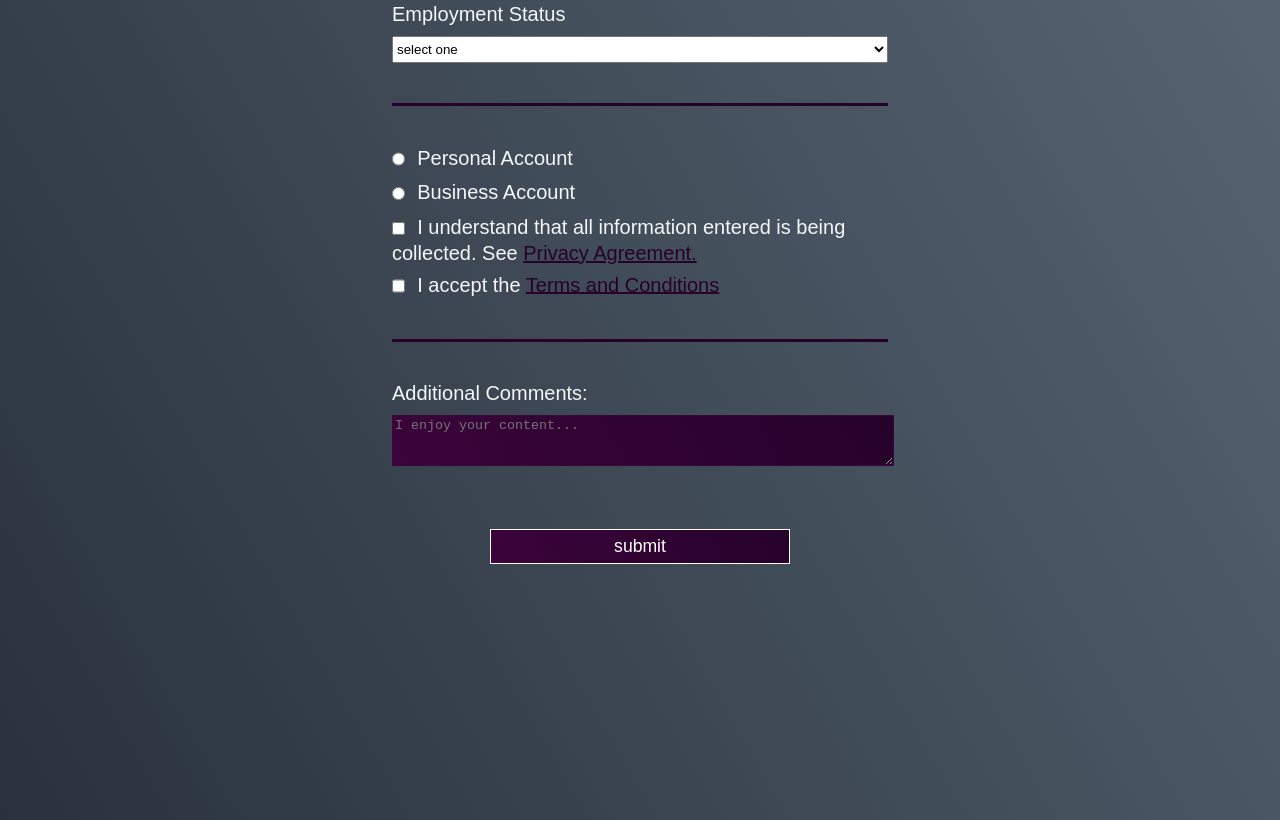
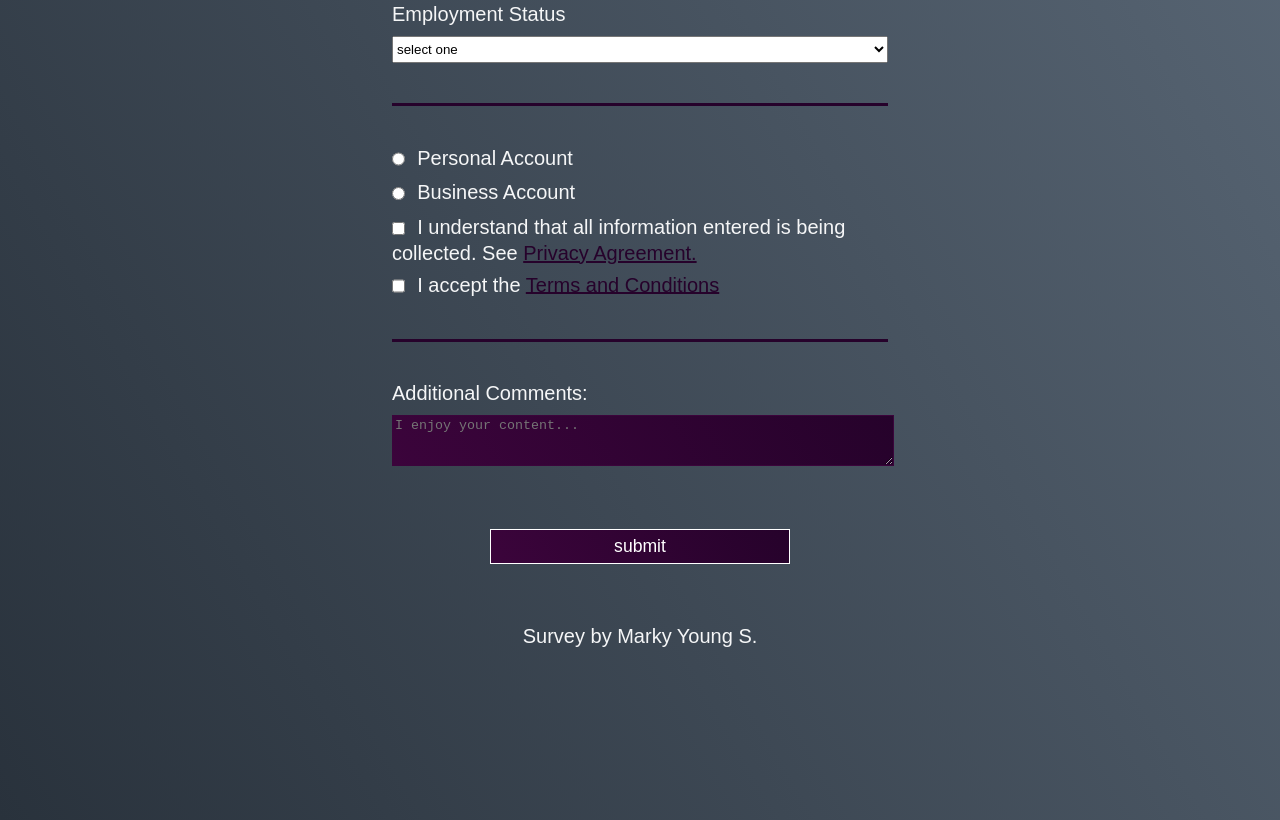
Before and after one commit to Marky212/SurveyForm_Self, a plain HTML site: page index.html in a window 1280 px wide. Shown: the part 420-1240 px from the top of the page. Drawn offline with Linux system fonts and the light colour scheme.

Commit message:
Update to index.html
Added Name to footer

```diff
--- a/index.html
+++ b/index.html
@@ -40,6 +40,10 @@
         </label>
         </fieldset>
         <input id="submit" type="submit" value="submit"/>
-      </form>
+      <br />
+      <div id="footer">
+      <p>Survey by Marky Young S.</p>
+      </div>
+    </form>
       </body>
       </html>
```
